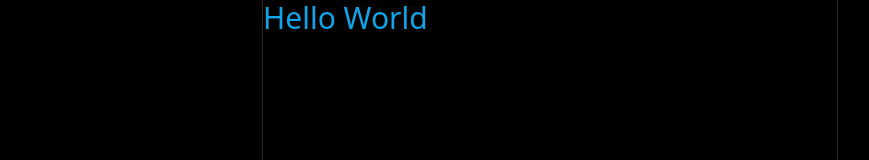
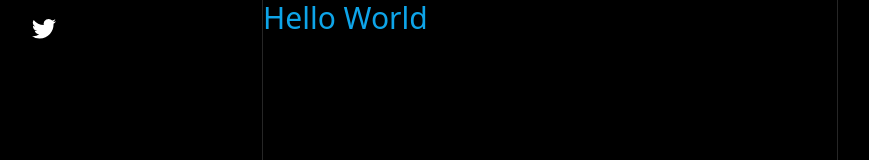
Before and after one commit to anonymdevl/twitter-tutorial, a Next.js app: page / in a window 1280 px wide. Shown: the top 160 px of the page, without its empty margins (90-959 px from the left). Built offline with nearby package versions, Linux system fonts and the light colour scheme.

Commit message:
Initial commit

```diff
--- a/components/layout/Sidebar.tsx
+++ b/components/layout/Sidebar.tsx
@@ -1,5 +1,7 @@
 import { BsHouseFill, BsBellFill } from 'react-icons/bs';
 import { FaUser } from 'react-icons/fa';
+import SidebarLogo from './SidebarLogo';
+import SidebarItem from './SidebarItem';
 
 const Sidebar = () => {
   const items = [
@@ -22,7 +24,17 @@ const Sidebar = () => {
   return (
     <div className="col-span-1 h-full pr-4 md-pr-6">
       <div className="flex flex-col items-end">
-        <div className="space-y-2 lg:w-[230px]"></div>
+        <div className="space-y-2 lg:w-[230px]">
+          <SidebarLogo />
+          {items.map((item) => (
+            <SidebarItem
+              key={item.href}
+              href={item.href}
+              label={item.label}
+              icon={item.icon}
+            />
+          ))}
+        </div>
       </div>
     </div>
   );
--- /dev/null
+++ b/components/layout/SidebarItem.tsx
@@ -0,0 +1,18 @@
+import { IconType } from 'react-icons/lib';
+
+interface SidebarItemProps {
+  label: string;
+  href?: string;
+  icon: IconType;
+  onclick: () => void;
+}
+const SidebarItem: React.FC<SidebarItemProps> = ({
+  label,
+  href,
+  icon,
+  onclick,
+}) => {
+  return <div className="flex flex-row items-center "></div>;
+};
+
+export default SidebarItem;
--- /dev/null
+++ b/components/layout/SidebarLogo.tsx
@@ -0,0 +1,17 @@
+import { useRouter } from 'next/router';
+import { BsTwitter } from 'react-icons/bs';
+
+const SidebarLogo = () => {
+  const router = useRouter();
+
+  return (
+    <div
+      onClick={() => router.push('/')}
+      className="rounded-full h-14 w-14 p-4 flex items-center justify-center hover:bg-blue-300 bg-opacity-10 cursor-pointer transiton"
+    >
+      <BsTwitter size={28} color="white" />
+    </div>
+  );
+};
+
+export default SidebarLogo;
```
